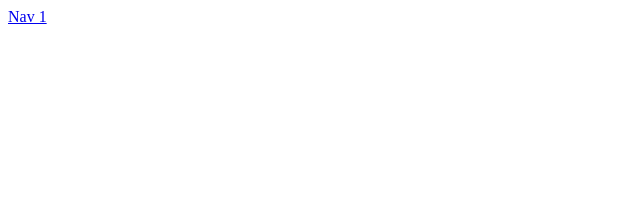
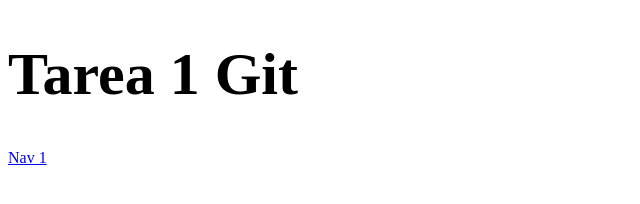
Before and after one commit to Moremaster123/tarea-1-git, a plain HTML site: page Index.html in a window 1280 px wide. Shown: the whole page, without its empty margins (0-640 px from the left). Drawn offline with Linux system fonts and the light colour scheme.

Commit message:
Cambio en el estilo del titulo

```diff
--- a/Css/style.css
+++ b/Css/style.css
@@ -0,0 +1,3 @@
+h1 {
+    font-size: 60px;
+}
--- a/Index.html
+++ b/Index.html
@@ -3,10 +3,13 @@
 <head>
     <meta charset="UTF-8">
     <meta name="viewport" content="width=device-width, initial-scale=1.0">
+    <link rel="stylesheet" href="Css/style.css">
     <title>Tarea 1 Git</title>
 </head>
 <body>
-    <header></header>
+    <header>
+        <h1>Tarea 1 Git</h1>
+    </header>
     <main>
         <section>
             <nav>
```
